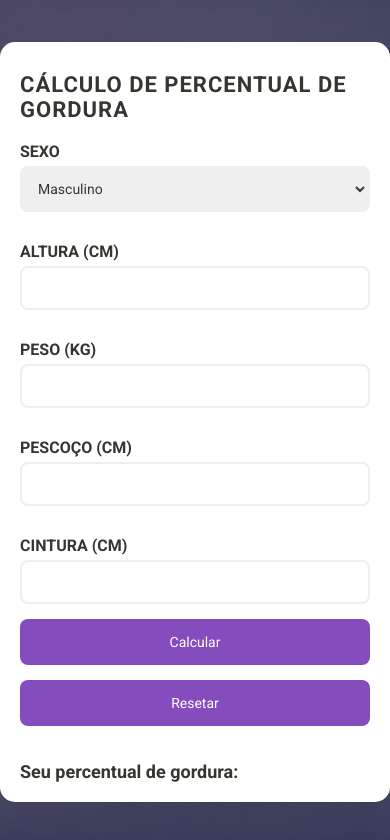
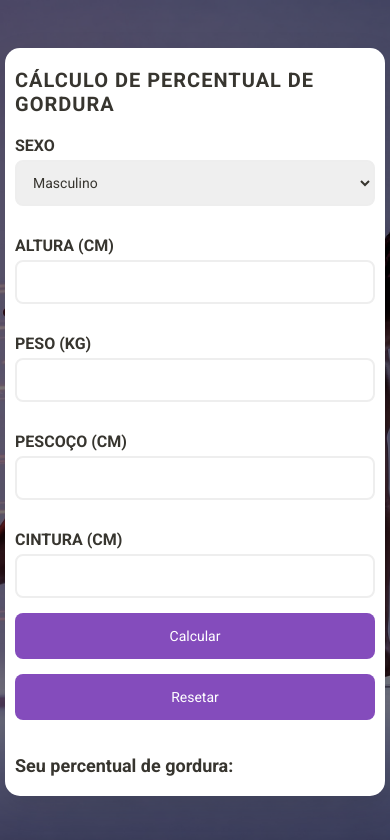
Before and after one commit to Mike-Seie/site-calculadora, a plain HTML site: page index.html in a window 390 px wide. Drawn offline with Linux system fonts and the light colour scheme.

Commit message:
Update style.css

```diff
--- a/style.css
+++ b/style.css
@@ -39,21 +39,12 @@ body::before {
     top: 20px;
     left: 20px;
     z-index: 1; /* Garantir que o logotipo esteja acima do conteúdo */
-    animation: fadeOutLogo 1.5s ease-out forwards;
+    animation: fadeOutLogo 1s ease-out forwards;
 }
 
 .logo {
     max-width: 185px; /* Aumenta o tamanho máximo do logotipo */
     height: auto;
-}
-
-@keyframes fadeOutLogo {
-    0% {
-        opacity: 1;
-    }
-    100% {
-        opacity: 0;
-    }
 }
 
 /* Container */
@@ -68,6 +59,7 @@ body::before {
     transform: translateY(-50px);
     opacity: 0;
     animation: fadeIn 1s ease-out 0.5s forwards;
+    margin: 0 15px; /* Garantir espaçamento nas laterais */
 }
 
 /* Título */
@@ -160,6 +152,12 @@ h3 {
     }
 }
 
+@keyframes fadeOutLogo {
+    to {
+        opacity: 0;
+    }
+}
+
 /* Responsividade */
 @media (max-width: 600px) {
     body {
@@ -167,9 +165,11 @@ h3 {
     }
 
     .container {
-        padding: 30px 20px;
-        max-height: 90vh;
-        overflow-y: auto;
+        padding: 20px;
+        max-width: 100%;
+        margin: 0 10px;
+        box-sizing: border-box;
+        transform: translateY(0); /* Remove o espaço acima em telas menores */
     }
 
     h1 {
@@ -193,3 +193,18 @@ h3 {
         max-width: 150px; /* Aumenta o tamanho do logo em dispositivos móveis */
     }
 }
+
+@media (max-width: 400px) {
+    .container {
+        padding: 20px 10px;
+        margin: 0 5px;
+    }
+
+    h1 {
+        font-size: 20px;
+    }
+
+    .logo {
+        max-width: 130px; /* Ajuste para telas ainda menores */
+    }
+}
```
